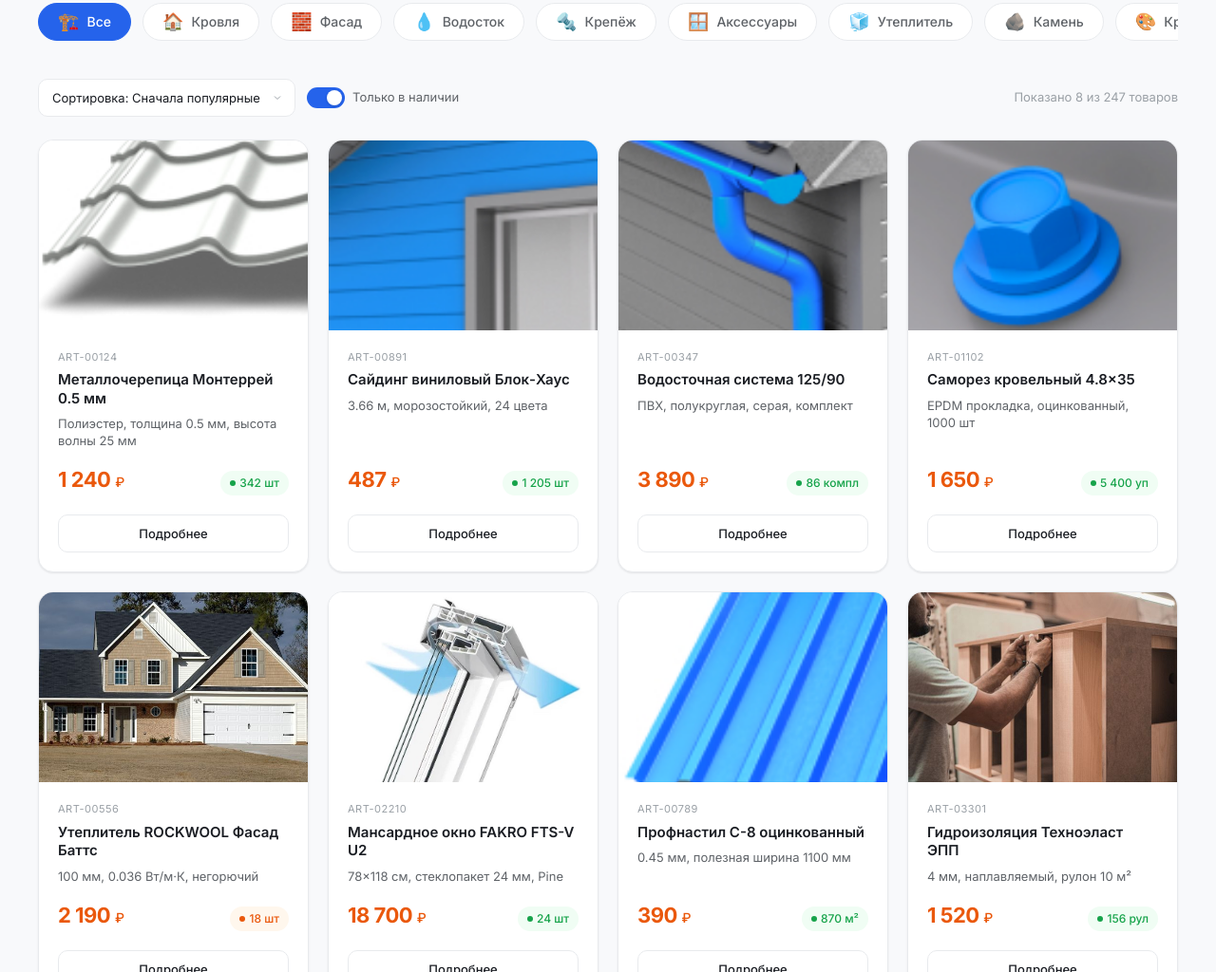
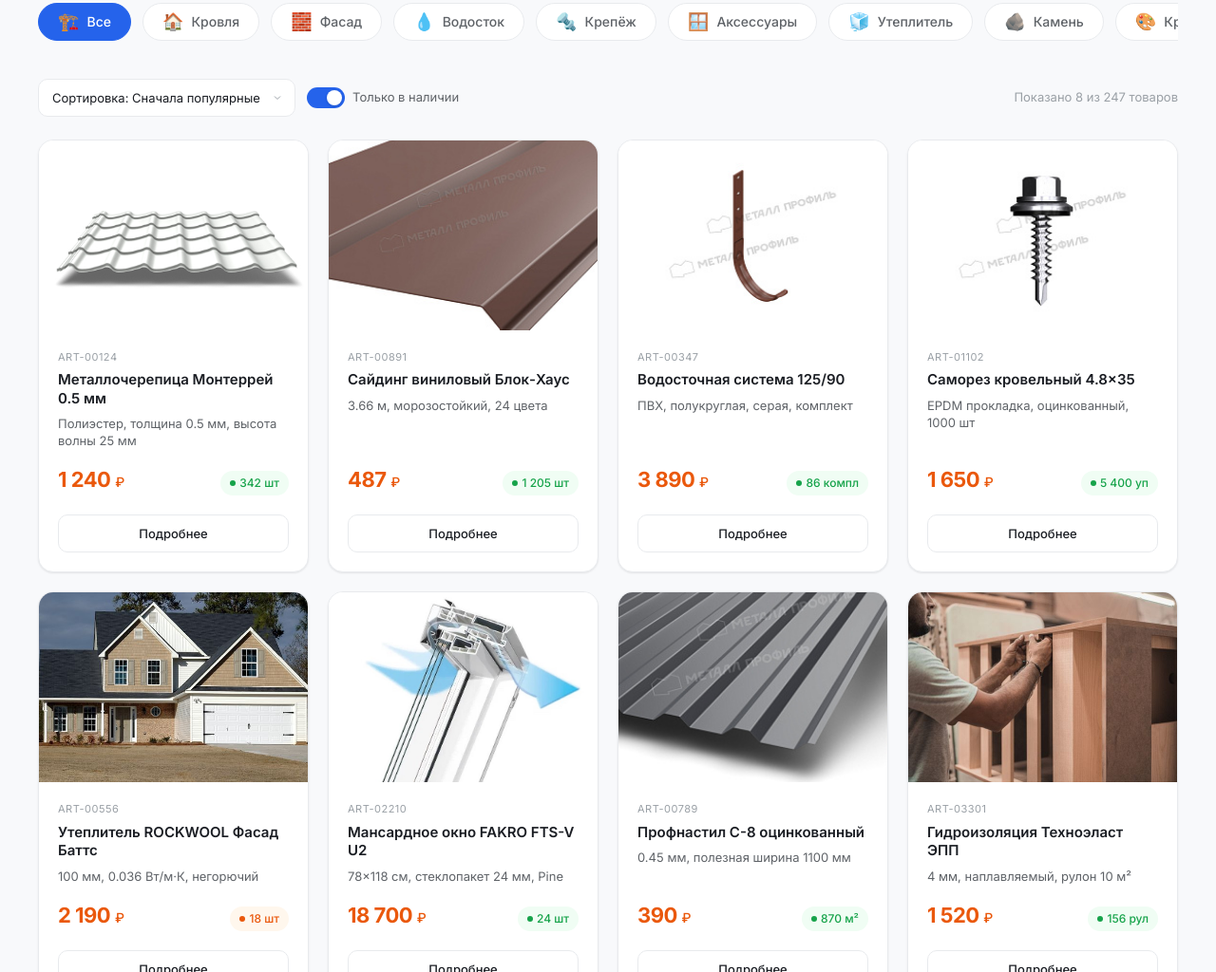
Before and after one commit to smartmoneymoscow-cell/B2B_dealer, a plain HTML site: page index.html in a window 1280 px wide. Shown: the part 517-1541 px from the top of the page at 95% size. Drawn offline with Linux system fonts and the light colour scheme; a script that the page names is missing.

Commit message:
feat: replace with real product photos from manufacturer sites via browser

```diff
--- a/index.html
+++ b/index.html
@@ -783,7 +783,7 @@
 
     <!-- Card 1 -->
     <div class="product-card">
-      <div class="pc-image"><img src="images/lamonterra.jpg" alt="Металлочерепица Ламонтерра" loading="lazy"></div>
+      <div class="pc-image"><img src="images/lamonterra_1.jpg" alt="Металлочерепица Ламонтерра" loading="lazy"></div>
       <div class="pc-body">
         <div class="pc-sku">ART-00124</div>
         <div class="pc-name">Металлочерепица Монтеррей 0.5 мм</div>
@@ -798,7 +798,7 @@
 
     <!-- Card 2 -->
     <div class="product-card">
-      <div class="pc-image"><img src="images/sayding.jpg" alt="Сайдинг виниловый" loading="lazy"></div>
+      <div class="pc-image"><img src="images/sayding_product.jpg" alt="Сайдинг" loading="lazy"></div>
       <div class="pc-body">
         <div class="pc-sku">ART-00891</div>
         <div class="pc-name">Сайдинг виниловый Блок-Хаус</div>
@@ -813,7 +813,7 @@
 
     <!-- Card 3 -->
     <div class="product-card">
-      <div class="pc-image"><img src="images/vodostok.jpg" alt="Водосточная система" loading="lazy"></div>
+      <div class="pc-image"><img src="images/vodostok_product.jpg" alt="Водосточная система" loading="lazy"></div>
       <div class="pc-body">
         <div class="pc-sku">ART-00347</div>
         <div class="pc-name">Водосточная система 125/90</div>
@@ -828,7 +828,7 @@
 
     <!-- Card 4 -->
     <div class="product-card">
-      <div class="pc-image"><img src="images/krepezh.jpg" alt="Крепёж" loading="lazy"></div>
+      <div class="pc-image"><img src="images/krepezh_product.jpg" alt="Саморез кровельный" loading="lazy"></div>
       <div class="pc-body">
         <div class="pc-sku">ART-01102</div>
         <div class="pc-name">Саморез кровельный 4.8×35</div>
@@ -873,7 +873,7 @@
 
     <!-- Card 7 -->
     <div class="product-card">
-      <div class="pc-image"><img src="images/proflist.jpg" alt="Профнастил" loading="lazy"></div>
+      <div class="pc-image"><img src="images/profnastil_product.jpg" alt="Профнастил" loading="lazy"></div>
       <div class="pc-body">
         <div class="pc-sku">ART-00789</div>
         <div class="pc-name">Профнастил С-8 оцинкованный</div>
```
Also changed, not shown: images/krepezh_product.jpg (added), images/lamonterra_1.jpg (added), images/lamonterra_2.jpg (added), images/lamonterra_8017.jpg (added), images/profnastil_product.jpg (added), images/sayding_product.jpg (added), images/vodostok_product.jpg (added).
